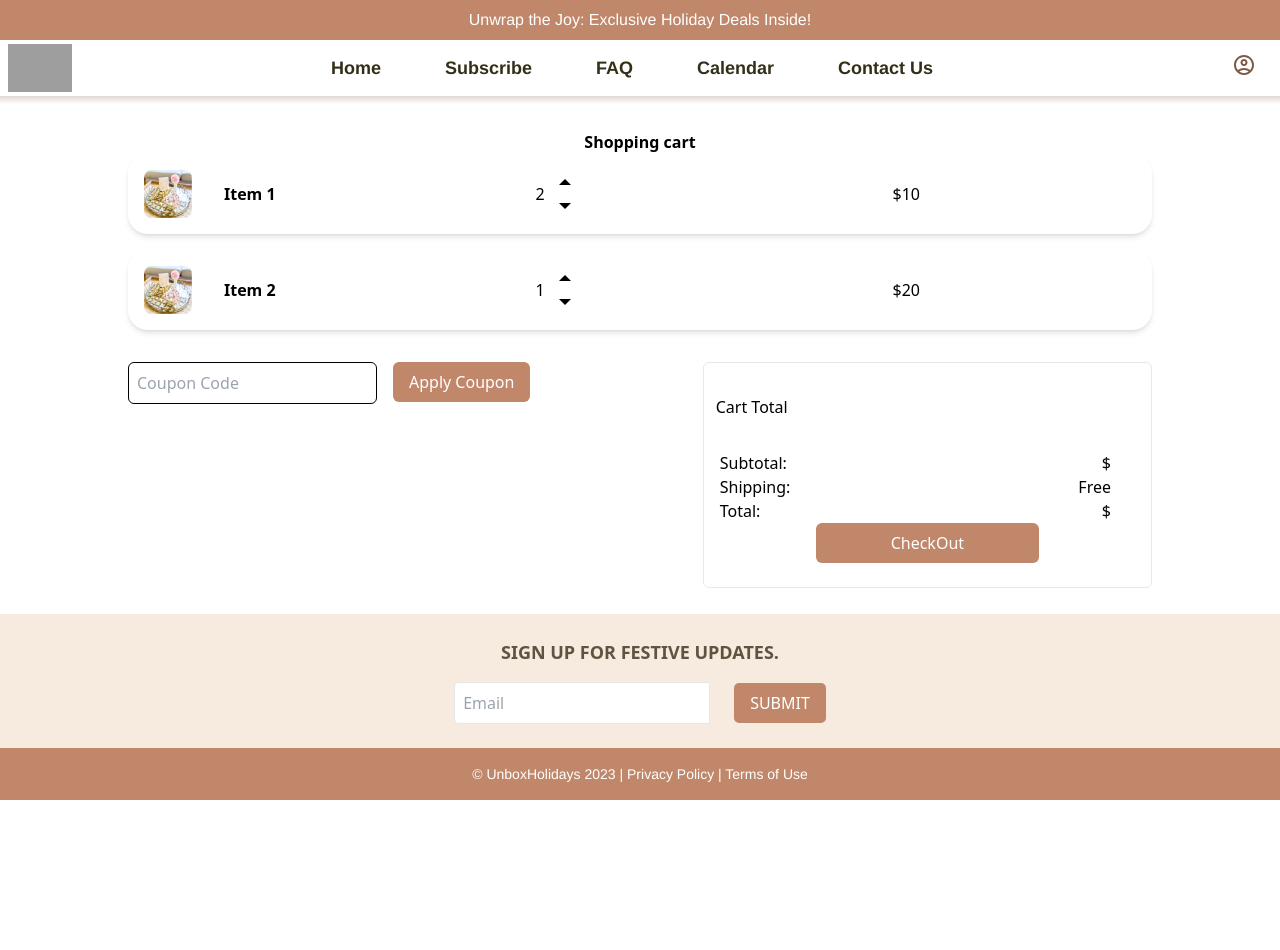
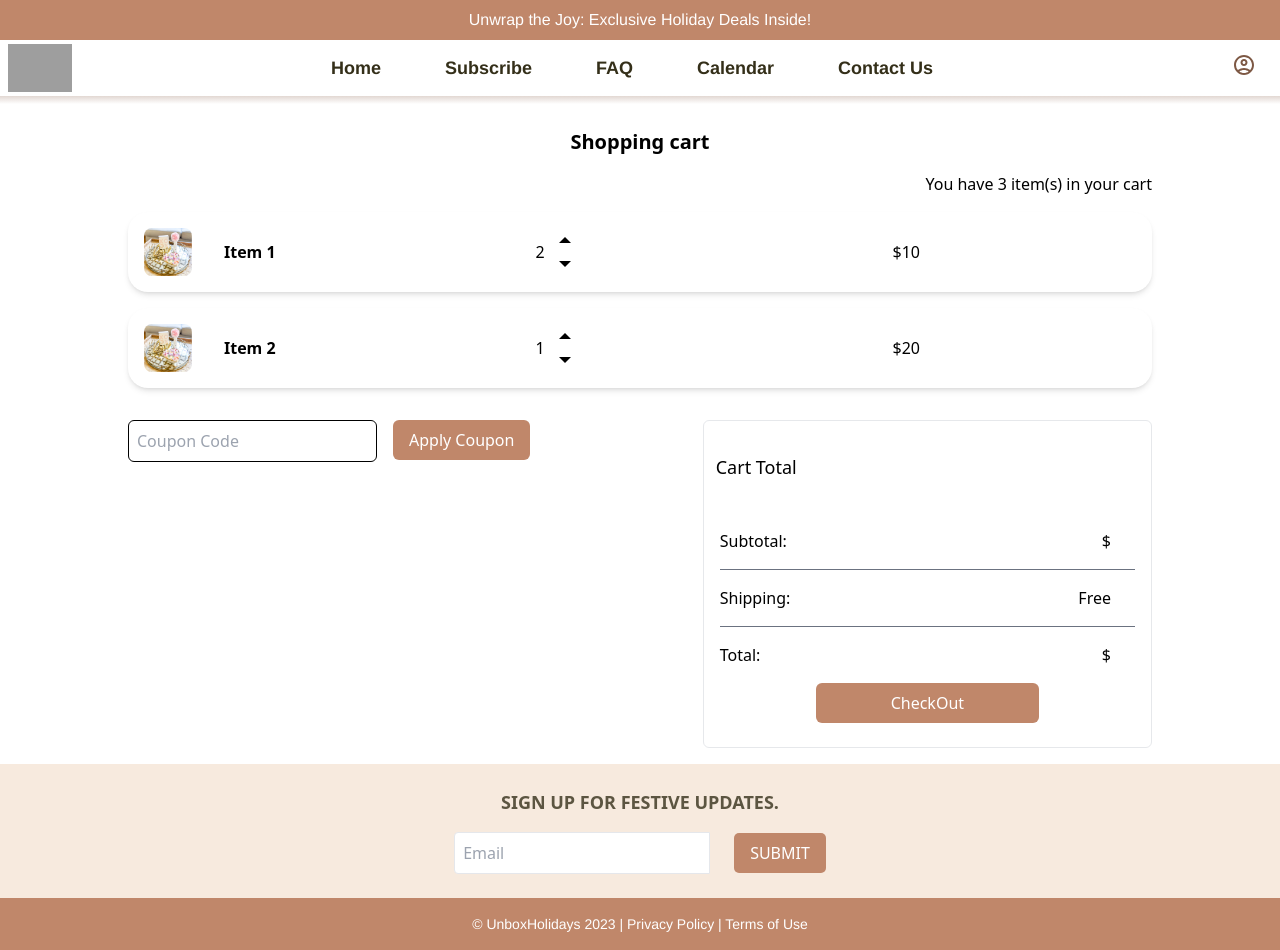
Before and after one commit to Belal-Mohsen/transactional-web-project-Belal-Mohsen, a React (Create React App) app in the folder client/: page /cart in a window 1280 px wide. Before the commit the page ends 800 px from the top, so only its background shows below. Built offline with nearby package versions, Linux system fonts and the light colour scheme; grey boxes are pictures that could not be loaded; some icons are missing.

Commit message:
Updated the CartPage layout

```diff
--- a/client/src/pages/CartPage.jsx
+++ b/client/src/pages/CartPage.jsx
@@ -49,8 +49,12 @@ const CartPage = () => {
       <TopBanner />
       <NavBar />
       <Shadow />
-      <div className="bg-white flex flex-col justify-center items-center w-full flex-grow">
-        <h1 className='font-semibold'>Shopping cart</h1>
+      <div className="bg-white flex flex-col justify-center items-center w-full flex-grow mt-6">
+        <h1 className='font-semibold text-xl mb-4'>Shopping cart</h1>
+        <div className='flex w-full justify-end px-32 mb-4'>
+          <p>You have {3} item(s) in your cart</p>
+        </div>
+
         <div className='w-full'>
           {cartItems.map((item, index) => (
             <CartItem key={index} item={item}
@@ -75,11 +79,13 @@ const CartPage = () => {
             </button>
           </div>
 
-          <div className='flex flex-col border border-gray-400/25 rounded-md'>
-            <p className='mx-3 my-8'>Cart Total</p>
-            <div className='flex justify-between mx-4'> <p className='mr-72'>Subtotal: </p> <p className='mr-6'>${ }</p></div>
-            <div className='flex justify-between mx-4'> <p className='mr-72'>Shipping: </p> <p className='mr-6'>Free</p></div>
-            <div className='flex justify-between mx-4'> <p className='mr-72'>Total: </p> <p className='mr-6'>${ }</p></div>
+          <div className='flex flex-col border border-gray-400/25 rounded-md mb-4'>
+            <p className='mx-3 my-8 text-lg'>Cart Total</p>
+            <div className='flex justify-between m-4'> <p className='mr-72'>Subtotal: </p> <p className='mr-6'>${ }</p></div>
+            <div className='mx-4 border-b border-gray-500'></div>
+            <div className='flex justify-between m-4'> <p className='mr-72'>Shipping: </p> <p className='mr-6'>Free</p></div>
+            <div className='mx-4 border-b border-gray-500'></div>
+            <div className='flex justify-between m-4'> <p className='mr-72'>Total: </p> <p className='mr-6'>${ }</p></div>
 
             <div className='flex justify-center justify-items-center mb-6'>
               <button
@@ -88,10 +94,7 @@ const CartPage = () => {
                 CheckOut
               </button>
             </div>
-
           </div>
-
-
         </div>
       </div>
       <Newsletter />
```
